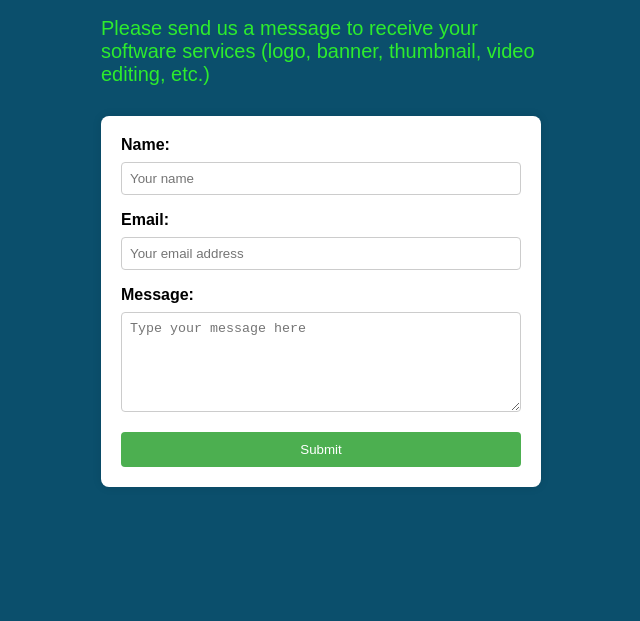
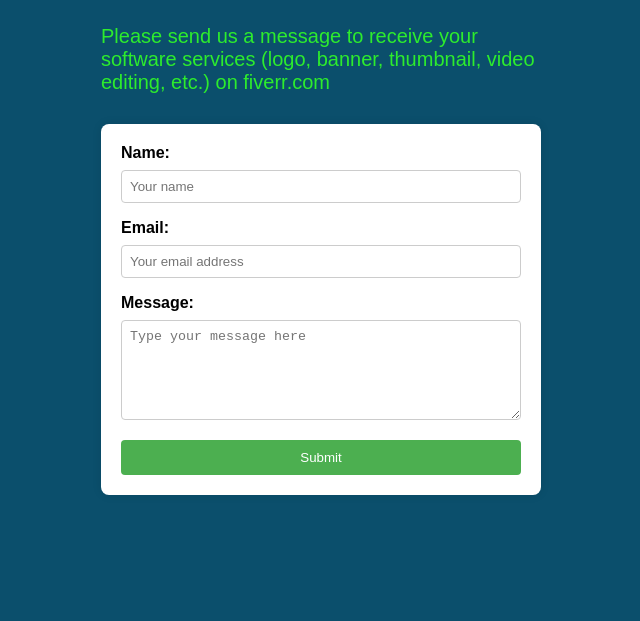
Before and after one commit to Amponsah-Boahen-Denis/fiverr-affiliate, a plain HTML site: page index.html in a window 1280 px wide. Shown: the part 195-816 px from the top of the page, without its empty margins (319-959 px from the left). Drawn offline with nearby package versions, Linux system fonts and the light colour scheme.

Commit message:
Add files via upload

```diff
--- a/index.html
+++ b/index.html
@@ -17,8 +17,7 @@
         body {
             font-family: Arial, sans-serif;
             background-color: #0b4f6c;
-            margin: 0;
-            padding: 0;
+
             display: flex;
             justify-content: center;
             align-items: center;
@@ -41,7 +40,7 @@
             box-shadow: 0 0 10px rgba(0, 0, 0, 0.1);
             width: 100%;
             max-width: 400px;
-            padding: 20px;
+
         }
 
         label {
@@ -88,7 +87,7 @@
 <body>
     <h1>CONTACT US</h1>
 <div>
-    <p>Please send us a message to receive your software services (logo, banner, thumbnail, video editing, etc.)</p>
+    <p>Please send us a message to receive your software services (logo, banner, thumbnail, video editing, etc.) on fiverr.com</p>
 </div>
 <form id="myForm" onsubmit="submitForm(event)">
     <label for="name">Name:</label>
```
